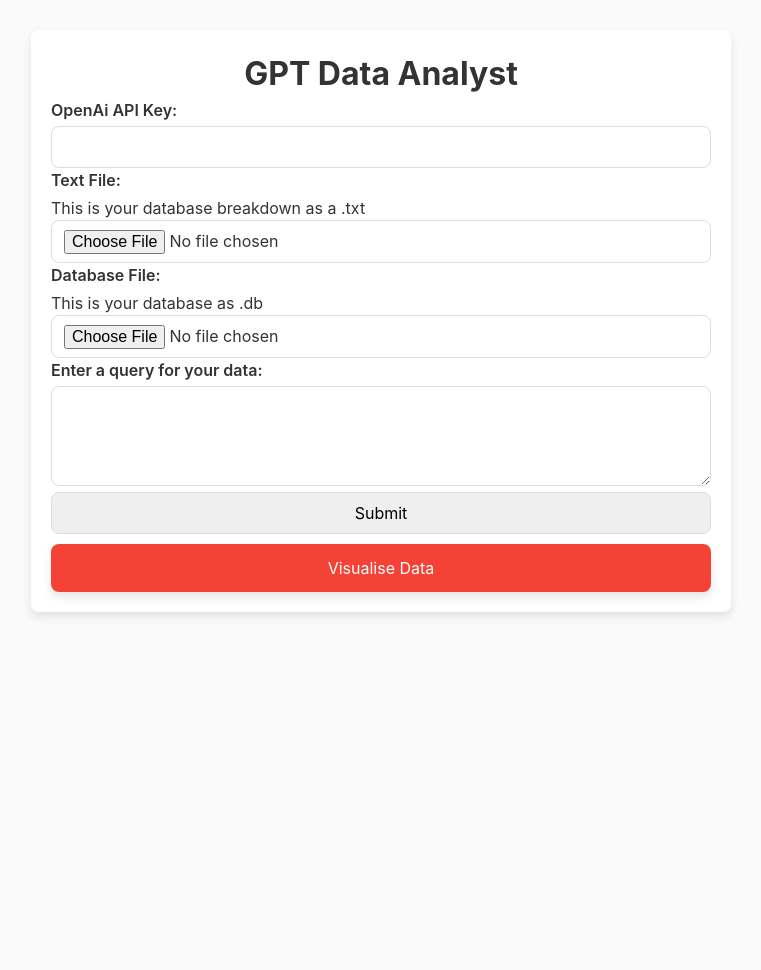
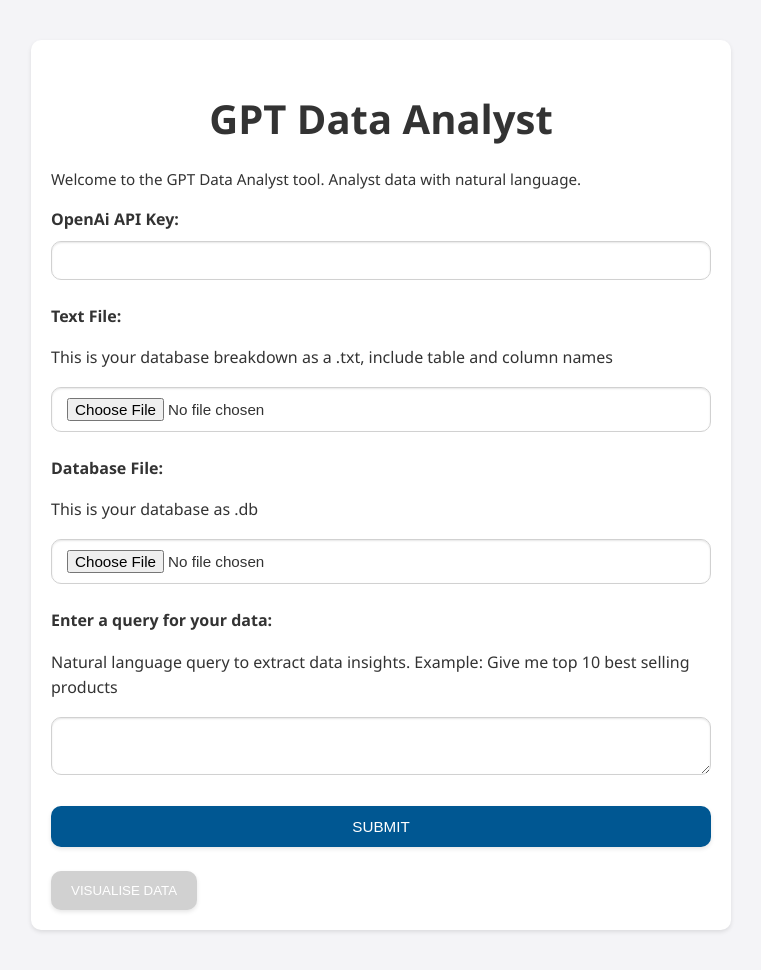
Before and after one commit to abdulqgg/GPT-data-analyst-framework, a Django app: page /index/ in a window 1280 px wide. Shown: the whole page, without its empty margins (259-1020 px from the left). Before the commit the page ends 617 px from the top, so only its background shows below. Run offline with Django 4.2, Linux system fonts and the light colour scheme.

Commit message:
new design

```diff
--- a/django/DAframework/DAapp/templates/index.html
+++ b/django/DAframework/DAapp/templates/index.html
@@ -4,113 +4,41 @@
     <title>GPT DA</title>
     <style>
     /* CSS Reset */
-        /* Box sizing rules */
+    /* ... Your existing reset styles ... */
     *,
     *::before,
     *::after {
     box-sizing: border-box;
     }
-
-        /* Remove default padding */
-        ul[class],
-        ol[class] {
-        padding: 0;
-        }
-
-        /* Remove default margin */
-        body,
-        h1,
-        h2,
-        h3,
-        h4,
-        p,
-        ul[class],
-        ol[class],
-        li,
-        figure,
-        figcaption,
-        blockquote,
-        dl,
-        dd {
-        margin: 0;
-        }
-
-        /* Set core body defaults */
-        body {
-        min-height: 100vh;
-        scroll-behavior: smooth;
-        text-rendering: optimizeSpeed;
-        line-height: 1.5;
-        }
-
-        /* Remove list styles on ul, ol elements with a class attribute */
-        ul[class],
-        ol[class] {
-        list-style: none;
-        }
-
-        /* A elements that don't have a class get default styles */
-        a:not([class]) {
-        text-decoration-skip-ink: auto;
-        }
-
-        /* Make images easier to work with */
-        img {
-        max-width: 100%;
-        display: block;
-        }
-
-        /* Natural flow and rhythm in articles by default */
-        article > * + * {
-        margin-top: 1em;
-        }
-
-        /* Inherit fonts for inputs and buttons */
-        input,
-        button,
-        textarea,
-        select {
-        font: inherit;
-        }
-
-        /* Remove all animations and transitions for people that prefer not to see them */
-        @media (prefers-reduced-motion: reduce) {
-        * {
-            animation-duration: 0.01ms !important;
-            animation-iteration-count: 1 !important;
-            transition-duration: 0.01ms !important;
-            scroll-behavior: auto !important;
-        }
-        }
-
     /* Custom variables */
     :root {
-            --main-bg: #fafafa;
-            --main-content-bg: #fff;
-            --primary-color: #4caf50;
-            --secondary-color: #607d8b;
-            --accent-color: #ffc107;
+        --main-bg: #f4f4f7; /* Lighter background for a fresher look */
+        --main-content-bg: #ffffff;
+        --primary-color: #005792; /* Professional blue for primary actions */
+        --secondary-color: #f76b8a; /* Accent color for highlights */
+        --text-color: #333333; /* Dark grey for text for better readability */
+        --border-color: #d1d1d1; /* Light grey border for inputs and buttons */
+        --hover-bg-color: #f2f2f2; /* Light grey for hover states */
 
         --container-pad: 20px;
-            --border-radius: 8px;
-
-            --box-shadow: 0 5px 10px rgba(0, 0, 0, 0.1);
+        --border-radius: 10px; /* Rounded corners for modern feel */
+        --box-shadow: 0 2px 4px rgba(0, 0, 0, 0.1); /* Subtle shadow for depth */
     }
 
     /* Global styles */
     body {
         background-color: var(--main-bg);
-            font-family: -apple-system, BlinkMacSystemFont, 'Segoe UI', Roboto, Oxygen, Ubuntu, Cantarell, 'Open Sans', 'Helvetica Neue', sans-serif;
+        font-family: 'Segoe UI', Roboto, Oxygen-Sans, Ubuntu, Cantarell, 'Helvetica Neue', sans-serif;
         font-size: 1rem;
         font-weight: 400;
-            line-height: 1.5;
-            color: #333;
+        line-height: 1.6;
+        color: var(--text-color);
     }
 
     /* Content container */
     .container {
         max-width: 700px;
-        margin: 30px auto;
+        margin: 40px auto;
         padding: var(--container-pad);
         background-color: var(--main-content-bg);
         border-radius: var(--border-radius);
@@ -118,102 +46,109 @@
     }
 
     /* Headings */
-        h1, h2 {
-        color: var(--secondary-color);
+    h1 {
+        font-size: 2.5rem;
+        text-align: center;
+        color: var(--primary-color);
+        margin-bottom: 1rem;
     }
 
-        h1 {
-        font-size: 2rem;
-        text-align: center;
-        }
-
-        /* Text styles */
-        .text-muted {
-        color: #888;
+    /* Form descriptions */
+    .form-description {
+        color: var(--text-color);
+        font-size: 0.95rem;
+        margin-bottom: 1rem;
+        line-height: 1.6;
+        text-align: left; /* Align to the left for better readability in forms */
     }
 
     /* Form elements */
     label {
         font-weight: 600;
         display: block;
-        margin-bottom: 4px;
+        margin-bottom: 0.5rem;
     }
 
     input,
     textarea,
     select {
         width: 100%;
-        padding: 8px 12px;
+        padding: 10px 15px;
+        margin-bottom: 1.5rem;
         border-radius: var(--border-radius);
-        border: 1px solid #ddd;
+        border: 1px solid var(--border-color);
         outline: none;
+        font-size: 0.95rem;
+        box-shadow: inset 0 1px 2px rgba(0,0,0,0.1); /* Inner shadow for an inset effect */
     }
 
-        input:focus,
-        textarea:focus {
-        border-color: var(--primary-color);
-        box-shadow: 0 0 0 2px var(--primary-color) / 20%;
-        }
-
-        textarea {
-        resize: vertical;
-        min-height: 100px;
-        }
-
-        /* Submit button */
-        .btn {
-        display: block;
-        width: 100%;
-        padding: 12px 16px;
-        border: none;
+    input[type="submit"] {
         background-color: var(--primary-color);
         color: #fff;
+        padding: 12px 20px;
+        border: none;
         border-radius: var(--border-radius);
         cursor: pointer;
         transition: background-color 0.2s ease-in-out;
         box-shadow: var(--box-shadow);
+        text-transform: uppercase; /* Capitalize button text for emphasis */
     }
 
-        .btn:hover {
-        background-color: #3e8e41;
+    input[type="submit"]:hover {
+        background-color: var(--secondary-color);
     }
 
-        /* Animations */
-        @keyframes slideUp {
-        0% {
-            transform: translateY(100%);
-            opacity: 0;
+    /* Python Button */
+    .pythonButton {
+        background-color: var(--primary-color);
+        color: #fff;
+        padding: 12px 20px;
+        border: none;
+        border-radius: var(--border-radius);
+        cursor: pointer;
+        transition: background-color 0.2s ease-in-out, box-shadow 0.2s ease-in-out;
+        box-shadow: var(--box-shadow);
+        text-transform: uppercase; /* Capitalize button text for emphasis */
     }
 
-        100% {
-            transform: translateY(0);
-            opacity: 1;
-        }
+    .pythonButton:hover {
+        background-color: var(--secondary-color);
+        box-shadow: 0 4px 8px rgba(0, 0, 0, 0.2); /* Larger shadow for hovering effect */
     }
 
-        @keyframes slideLeft {
-        0% {
-            transform: translateX(-100%);
+    .pythonButton:disabled {
+        background-color: var(--border-color);
+        cursor: not-allowed;
     }
 
-        100% {
-            transform: translateX(0);
-        }
-        }
-
-        /* Mobile friendly responsive styles */
+    /* Mobile responsive styles */
     @media screen and (max-width: 600px) {
         .container {
-            margin: 15px;
+            margin: 20px;
             padding: var(--container-pad);
         }
 
         h1 {
-            font-size: 1.5rem;
-        }
+            font-size: 1.75rem;
         }
 
+        input[type="submit"],
+        .pythonButton {
+            padding: 10px 18px;
+        }}
+
         /* Accessibility */
+        /* Focus styles for better keyboard navigation */
+        input:focus,
+        textarea:focus,
+        select:focus,
+        button:focus,
+        a:focus {
+            border-color: var(--primary-color);
+            box-shadow: 0 0 0 2px var(--primary-color) / 50%;
+            outline: none;
+        }
+
         /* Screen reader only class */
         .sr-only {
             position: absolute;
@@ -227,54 +162,56 @@
             border: 0;
         }
 
-        /* Add outline on focus */
-        button:focus,
-        a:focus {
-        outline: 2px solid var(--accent-color);
-        outline-offset: 2px;
+        /* Hover and active states for buttons and links */
+        .btn:hover,
+        .btn:active,
+        .pythonButton:hover,
+        .pythonButton:active {
+            background-color: var(--hover-bg-color);
         }
 
-        /* Improve contrast */
+        /* Improve contrast and readability */
         h1,
-        h2 {
-        color: #333;
+        h2,
+        p {
+            color: var(--text-color);
         }
 
-        /* Remove animations for reduced motion */
-        @media (prefers-reduced-motion) {
-        .slideUp {
-            animation: none;
+        /* Custom styles for the visual aspect of the app */
+        .visualization-container {
+            padding: 20px;
+            margin-top: 20px;
+            background: var(--main-bg);
+            border-radius: var(--border-radius);
+            box-shadow: var(--box-shadow);
+            text-align: center;
         }
 
-        .slideLeft {
-            animation: none;
-        }
+        /* Styling for visual data elements such as charts and graphs */
+        .chart,
+        .graph {
+            margin: 20px 0;
+            padding: 15px;
+            background: var(--main-content-bg);
+            border-radius: var(--border-radius);
+            box-shadow: inset 0 2px 4px rgba(0, 0, 0, 0.05);
         }
 
-        /* Python button */
-        .pythonButton {
-            margin-top: 10px;
-            display: block;
-            width: 100%;
-            padding: 12px 16px;
-            border: none;
-            background-color: var(--primary-color); /* Default to green */
-            color: #fff;
-            border-radius: var(--border-radius);
-            cursor: pointer;
-            transition: background-color 0.2s ease-in-out;
-            box-shadow: var(--box-shadow);
+        /* Subtle animations to enhance the user experience */
+        @keyframes fadeIn {
+            from { opacity: 0; }
+            to { opacity: 1; }
         }
 
-        .pythonButton:hover {
-            background-color: #3e8e41; /* Darker green on hover */
+        .fade-in {
+            animation: fadeIn 0.5s ease-in-out forwards;
         }
 
-        .pythonButton:disabled {
-            background-color: #f44336; /* Red when disabled */
-            cursor: not-allowed;
-        }
-
+        /* Utility classes for margins and padding */
+        .mb-1 { margin-bottom: 1rem; }
+        .mt-1 { margin-top: 1rem; }
+        .py-1 { padding-top: 1rem; padding-bottom: 1rem; }
+        .px-1 { padding-left: 1rem; padding-right: 1rem; }
 </style>
 
 
@@ -282,6 +219,8 @@
 <body>
     <div class="container">
         <h1>GPT Data Analyst</h1>
+        <p class="form-description">Welcome to the GPT Data Analyst tool. Analyst data with natural language.</p>
+
         <form action="" method="post" enctype="multipart/form-data">
             {% csrf_token %}
             <label for="OPENAI_API_KEY">OpenAi API Key:</label>
@@ -290,7 +229,7 @@
 
             <!-- Description and Field for txt_file -->
             <label for="{{ form.txt_file.id_for_label }}">Text File:</label>
-            <p>This is your database breakdown as a .txt</p>
+            <p>This is your database breakdown as a .txt, include table and column names</p>
             {{ form.txt_file }}
             <br>
 
@@ -301,6 +240,7 @@
             <br>
 
             <label for="user_query">Enter a query for your data:</label>
+            <p>Natural language query to extract data insights. Example: Give me top 10 best selling products</p>
             <textarea name="user_query" id="user_query" rows="2" required></textarea>
             <br>
             <input type="submit" value="Submit">
```
Lines whose indentation alone changed are shown as unchanged.
